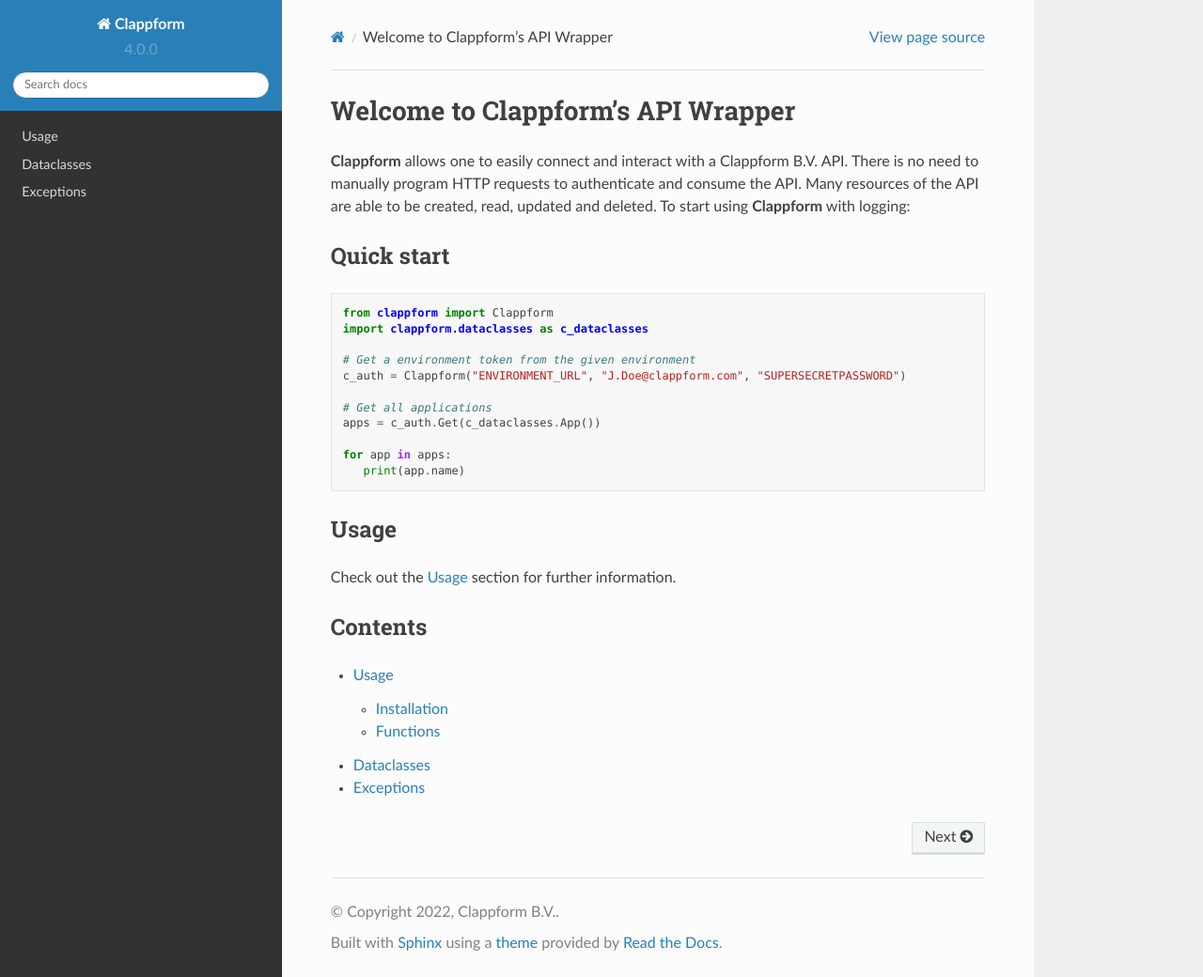
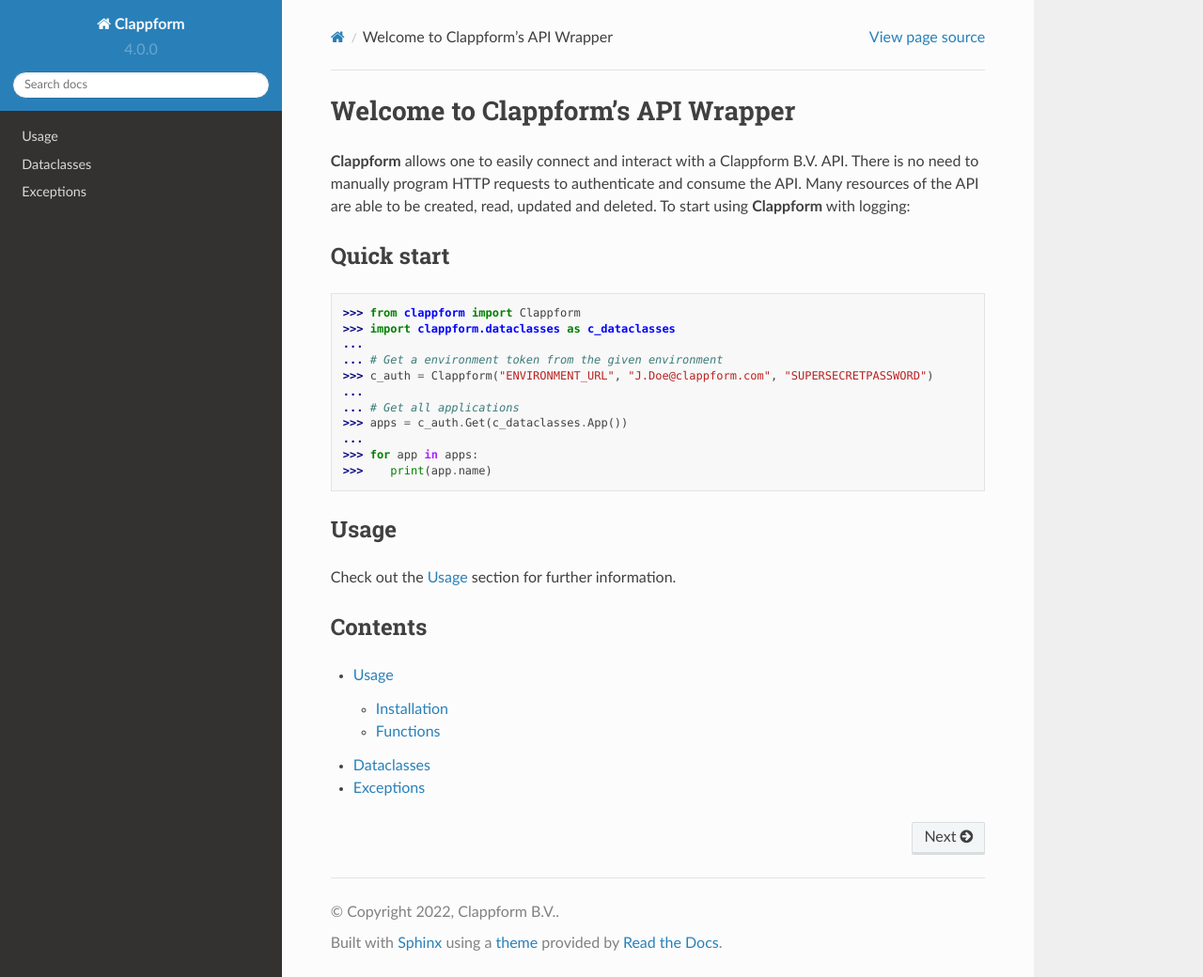
Before and after one commit to bharkema/clappform-python-documentation, a Sphinx documentation site: the page built from docs/index.rst, in a window 1280 px wide and 1040 px high. Shown: the whole window at 94% size. Built offline with Sphinx 7.4.7 and the Read the Docs theme 2.0.0, drawn with Linux system fonts in a browser that asks for light colours.

```diff
--- a/docs/index.rst
+++ b/docs/index.rst
@@ -7,17 +7,17 @@
 
 .. code:: python
 
-   from clappform import Clappform
-   import clappform.dataclasses as c_dataclasses
-
-   # Get a environment token from the given environment
-   c_auth = Clappform("ENVIRONMENT_URL", "J.Doe@clappform.com", "SUPERSECRETPASSWORD")
-
-   # Get all applications
-   apps = c_auth.Get(c_dataclasses.App())
-
-   for app in apps:
-      print(app.name)
+   >>> from clappform import Clappform
+   >>> import clappform.dataclasses as c_dataclasses
+   ...
+   ... # Get a environment token from the given environment
+   >>> c_auth = Clappform("ENVIRONMENT_URL", "J.Doe@clappform.com", "SUPERSECRETPASSWORD")
+   ...
+   ... # Get all applications
+   >>> apps = c_auth.Get(c_dataclasses.App())
+   ...
+   >>> for app in apps:
+   >>>    print(app.name)
 
 
 Usage
```
Also changed, not shown: src/clappform/__init__.py (+3 -15 lines).
